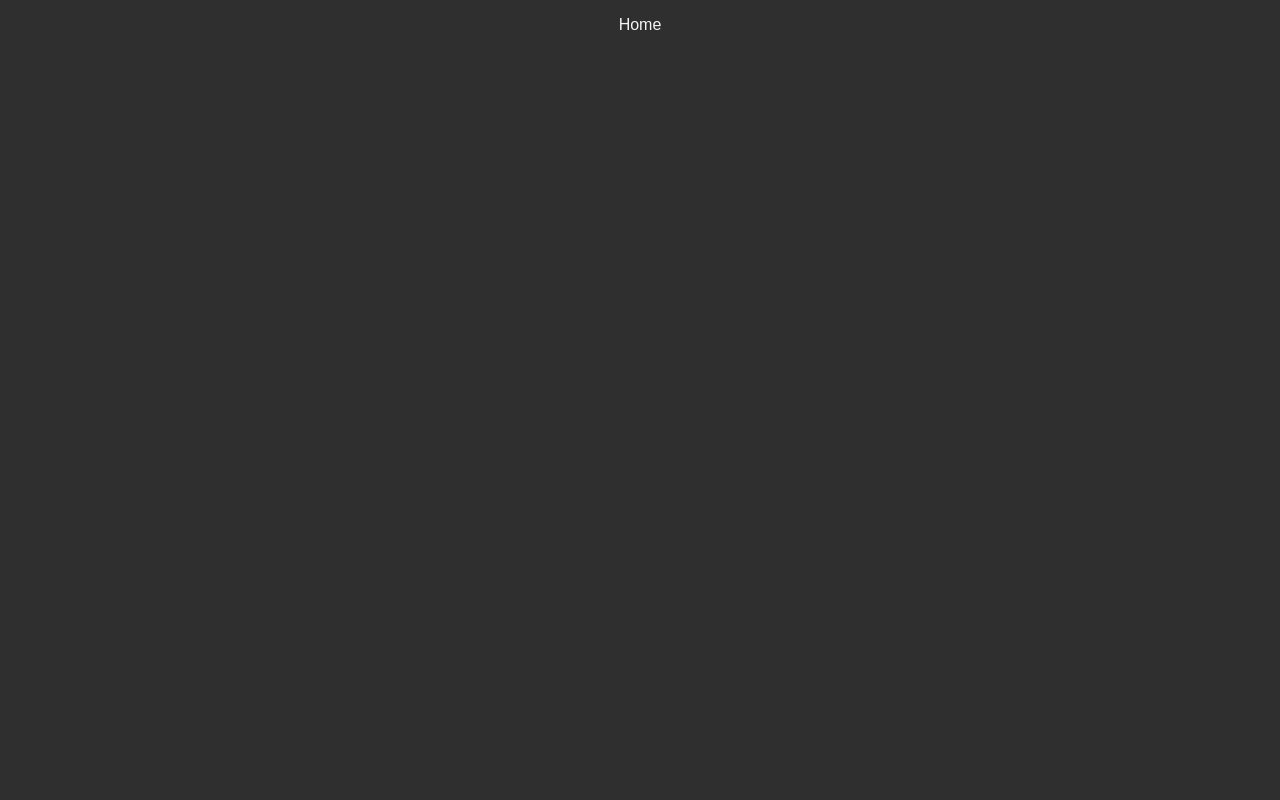
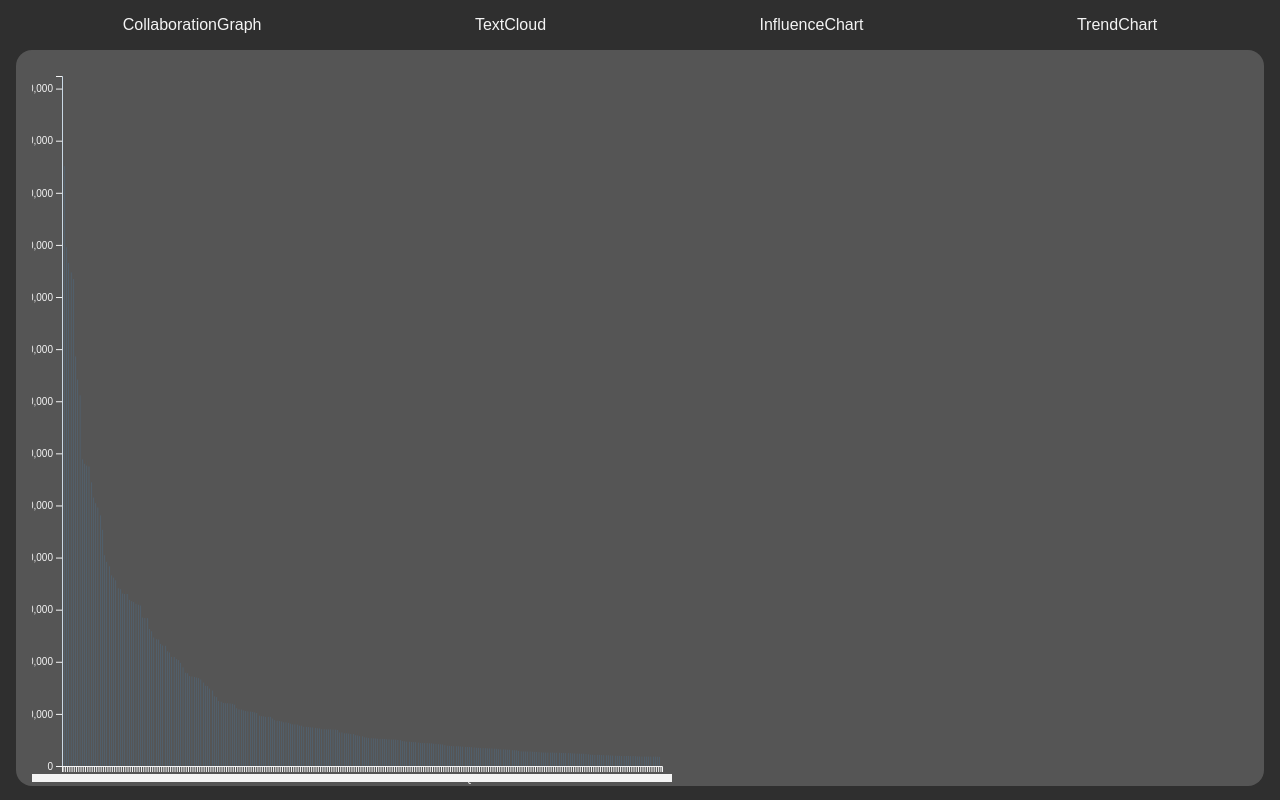
Before and after one commit to rhfill/dblpVis, a Vue app: page /TextCloud in a window 1280 px wide. Before the commit this address had no page. Built offline with nearby package versions, Linux system fonts and the light colour scheme.

Commit message:
dev: setup framework, maybe confilt but does not matter

```diff
--- a/src/App.vue
+++ b/src/App.vue
@@ -4,8 +4,10 @@ import { RouterLink, RouterView } from "vue-router";
 
 <template>
   <nav class="RouterLink-container">
-    <RouterLink to="/">Home</RouterLink>
-    <!-- <RouterLink to="/about">About</RouterLink> -->
+    <RouterLink to="/">CollaborationGraph</RouterLink>
+    <RouterLink to="/TextCloud">TextCloud</RouterLink>
+    <RouterLink to="/InfluenceChart">InfluenceChart</RouterLink>
+    <RouterLink to="/TrendChart">TrendChart</RouterLink>
   </nav>
   <div class="RouterView-container">
     <RouterView class="RouterView-content" />
--- a/src/components/InfluenceChart.vue
+++ b/src/components/InfluenceChart.vue
@@ -1 +1,14 @@
-机构和作者影响力比较：使用柱状图或散点图来展示机构和作者的影响力（如论文数量、引用量等）。可以添加交互功能，点击某个点显示详细信息。
+<template>
+    <div>
+        <!-- 机构和作者影响力比较：使用柱状图或散点图来展示机构和作者的影响力（如论文数量、引用量等）。可以添加交互功能，点击某个点显示详细信息。 -->
+
+    </div>
+</template>
+
+<script setup>
+
+</script>
+
+<style lang="scss" scoped>
+
+</style>
--- a/src/components/TextCloud.vue
+++ b/src/components/TextCloud.vue
@@ -1 +1,79 @@
 研究热点发现：使用热力图或词云来展示研究主题的频率和热度。
+
+<template>
+    <div >
+        <svg ref="svgRef" :style="{ width: '50vw', height: '90vh' }">
+            <g class="force" :transform="`translate(${margin.left + 200}, ${margin.top + 300})`"></g>
+            <g class="main" :transform="`translate(${margin.left}, ${margin.top})`"></g>
+        </svg>
+    </div>
+</template>
+
+<script lang="ts" setup>
+import { onMounted, ref } from "vue";
+import * as d3 from "d3";
+import { transformJournal, type Journal } from "@/components/dataTransform.ts";
+
+const svgRef = ref();
+const margin = { left: 30, right: 10, top: 10, bottom: 20 };
+
+onMounted(() => {
+    d3.text("Journals - Top paper - CS.csv").then((d) => {
+        const data = transformJournal(d3.csvParse(d));
+        console.log(data);
+        drawScatter(data);
+    });
+});
+
+function drawScatter(data: Journal[]) {
+    const width = svgRef.value.clientWidth;
+    const height = svgRef.value.clientHeight;
+    const clipWidth = width - margin.left - margin.right;
+    const clipheight = height - margin.top - margin.bottom;
+    const svg = d3.select(svgRef.value).select(".main");
+
+    // 设置x和y的比例尺，x轴是标签
+    let xScale = d3
+        .scaleBand()
+        .domain(data.map((d) => d.name))
+        .range([0, clipWidth]);
+    let yScale = d3
+        .scaleLinear()
+        .domain([0, d3.max(data.map((d) => d.cites))])
+        .range([clipheight, 0]);
+
+    // 设置x轴和y轴
+    let xAxis = svg
+        .append("g")
+        .attr("class", "axis")
+        .attr("transform", "translate(0," + clipheight + ")")
+        .call(d3.axisBottom(xScale));
+    let yAxis = svg.append("g").attr("class", "axis").call(d3.axisLeft(yScale));
+
+    let padding = { left: 0, top: 0, right: 0, bottom: 0 };
+    let g = svg
+        .append("g")
+        .attr("transform", "translate(" + padding.left + "," + padding.top + ")");
+    // 绘制直方图
+    g.selectAll(".bar")
+        .data(data)
+        .enter()
+        .append("rect")
+        .attr("class", "bar")
+        .attr("x", (d: Journal) => xScale(d.name))
+        .attr("y", (d: Journal) => yScale(d.cites))
+        .attr("width", xScale.bandwidth() - 2)
+        .attr("height", (d: Journal) => clipheight - yScale(d.cites))
+        .attr("fill", "steelblue");
+    return () => {
+        svg.selectAll("*").remove();
+    };
+}
+</script>
+
+<style scoped>
+.s1 {
+    width: "50vw";
+    height: "100vh";
+}
+</style>
--- a/src/components/TrendChart.vue
+++ b/src/components/TrendChart.vue
@@ -1 +1,14 @@
-研究趋势展示：使用折线图或柱状图展示时间序列数据。提供缩放功能，允许用户选择不同的时间段。
+<template>
+    <!-- 研究趋势展示：使用折线图或柱状图展示时间序列数据。提供缩放功能，允许用户选择不同的时间段。 -->
+    <div>
+
+    </div>
+</template>
+
+<script setup>
+
+</script>
+
+<style lang="scss" scoped>
+
+</style>
--- a/src/router.js
+++ b/src/router.js
@@ -1,5 +1,13 @@
 import { createRouter, createWebHistory } from "vue-router";
 import CollaborationGraph from "@/components/CollaborationGraph.vue";
+import TextCloud from "@/components/TextCloud.vue";
+import InfluenceChart from "@/components/InfluenceChart.vue";
+import TrendChart from "@/components/TrendChart.vue";
+
+{/* <RouterLink to="/">CollaborationGraph</RouterLink>
+<RouterLink to="/TextCloud">TextCloud</RouterLink>
+<RouterLink to="/InfluenceChart">InfluenceChart</RouterLink>
+<RouterLink to="/TrendChart">TrendChart</RouterLink> */}
 
 const router = createRouter({
   history: createWebHistory(import.meta.env.BASE_URL),
@@ -9,15 +17,28 @@ const router = createRouter({
       name: "CollaborationGraph",
       component: CollaborationGraph,
     },
-    // {
-    //   path: '/about',
-    //   name: 'about',
-    //   // route level code-splitting
-    //   // this generates a separate chunk (About.[hash].js) for this route
-    //   // which is lazy-loaded when the route is visited.
-    //   component: () => import('../views/AboutView.vue'),
-    // },
+    {
+      path: "/CollaborationGraph",
+      name: "CollaborationGraph",
+      component: CollaborationGraph,
+    },
+    {
+      path: "/TextCloud",
+      name: "TextCloud",
+      component: TextCloud,
+    },
+    {
+      path: "/InfluenceChart",
+      name: "InfluenceChart",
+      component: InfluenceChart,
+    },
+    {
+      path: "/TrendChart",
+      name: "TrendChart",
+      component: TrendChart,
+    },
   ],
 });
 
+
 export default router;
```
